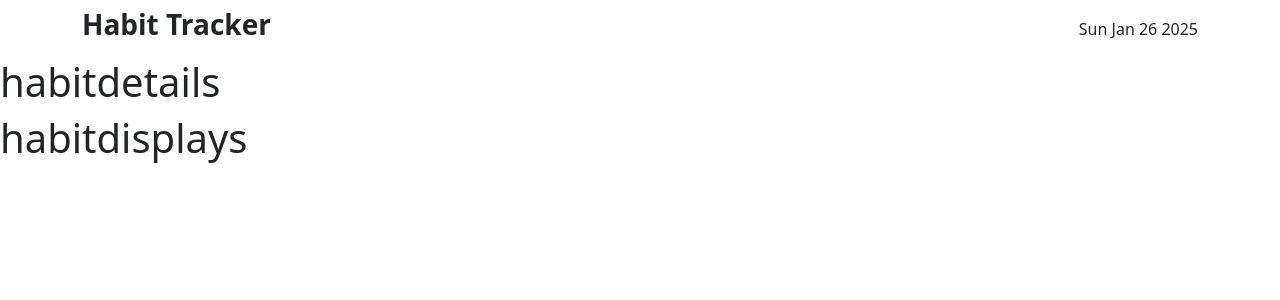
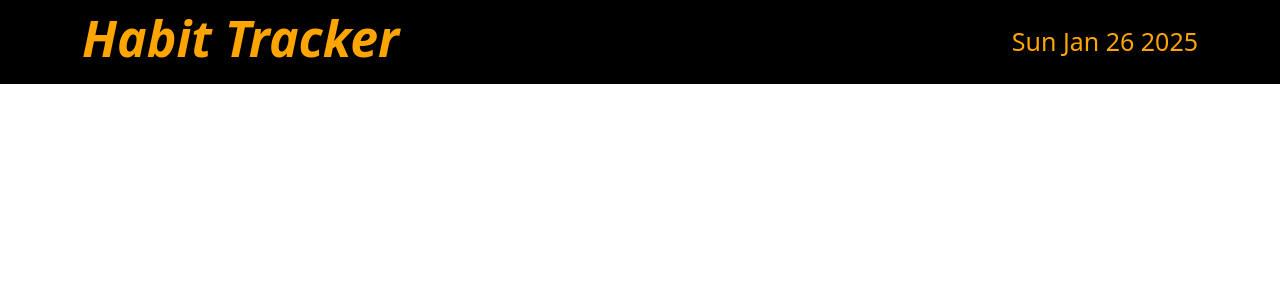
Before and after one commit to qamarser/habit-tracker, a React (Vite) app: page / in a window 1280 px wide. Shown: the top 300 px of the page. Built offline with nearby package versions, Linux system fonts and the light colour scheme.

Commit message:
header dn

```diff
--- a/src/App.css
+++ b/src/App.css
@@ -0,0 +1,17 @@
+.background {
+    background-color: black;
+    background-size: 90%;
+    background-position: -350% 30%;
+  }
+
+  .title {
+    font-size: 50px;
+    font-style: italic;
+    color: orange;
+    font-weight: 600;
+  }
+
+  .currDate {
+    font-size: 25px;
+    color: orange;
+  }
--- a/src/App.jsx
+++ b/src/App.jsx
@@ -1,9 +1,9 @@
 import { useState } from 'react';
 import 'bootstrap/dist/css/bootstrap.min.css';
 
-import Header from './components/header';
-import Habitdisplays from './components/habitdisplays';
-import Habitdetails from './components/habitdetails';
+import Header from './components/Header.jsx';
+// import Habitdisplays from './components/habitdisplays';
+// import Habitdetails from './components/habitdetails';
 import './App.css';
 
 function App() {
@@ -11,8 +11,8 @@ function App() {
   return (
     <>
     <Header />
-    <Habitdetails/>
-    <Habitdisplays/>
+    {/* <Habitdetails/>
+    <Habitdisplays/> */}
 
     </>
   )
--- a/src/components/Habitdetails.jsx
+++ /dev/null
@@ -1,11 +0,0 @@
-import React from 'react'
-
-const habitdetails = () => {
-  return (
-    <div>
-      <h1>habitdetails</h1>
-    </div>
-  )
-}
-
-export default habitdetails
--- a/src/components/Habitdisplays.jsx
+++ /dev/null
@@ -1,11 +0,0 @@
-import React from 'react'
-
-const habitdisplays = () => {
-  return (
-    <div>
-      <h1>habitdisplays</h1>
-    </div>
-  )
-}
-
-export default habitdisplays
--- a/src/components/Header.jsx
+++ b/src/components/Header.jsx
@@ -1,16 +1,20 @@
-import React from "react";
+import React from 'react'
 import { Nav, Container } from "react-bootstrap";
 
-const Header = () => {
-  const date = new Date(); //JavaScript Date object.
+const header = () => {
+
+    const date = new Date();
+
   return (
-    <Nav className="p-2 background">
+    <div>
+       <Nav className="p-2 background">
       <Container className="d-flex justify-content-between align-items-center">
-        <h3 className="fw-bold  title"> Habit Tracker </h3>
+        <h3 className="fw-bold  title">Habit Tracker</h3>
         <span className="currDate">{date.toDateString()}</span>
       </Container>
     </Nav>
-  );
-};
+    </div>
+  )
+}
 
-export default Header;
+export default header
```
Also changed, not shown: 1 other file (tests, documents, lock files or other folders).
